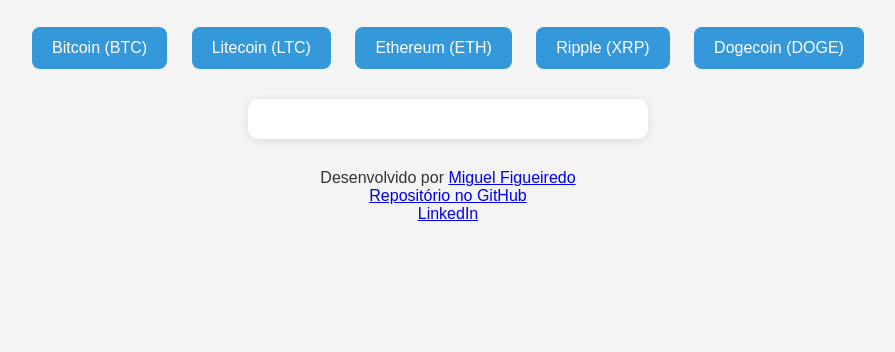
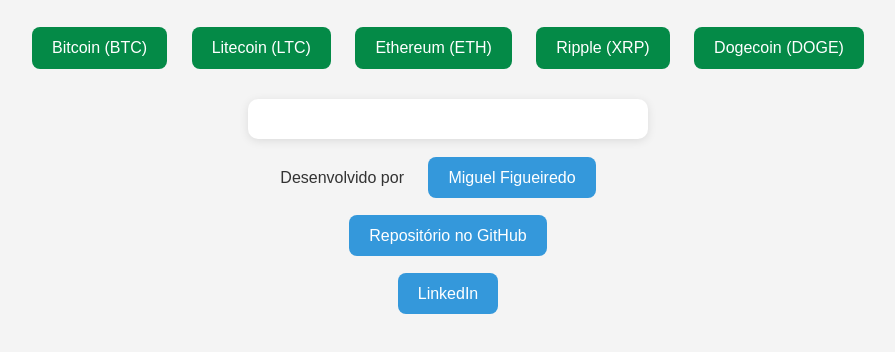
Before and after one commit to miguel-ffo/Landing-Page--TESPI, a plain HTML site: page index.html in a window 1280 px wide. Shown: the part 60-412 px from the top of the page, without its empty margins (192-1087 px from the left). Drawn offline with Linux system fonts and the light colour scheme.

Commit message:
Estilizando links

```diff
--- a/style.css
+++ b/style.css
@@ -22,7 +22,7 @@ h1 {
 
 /* Botões */
 button {
-    background-color: #3498db;
+    background-color: #048a47;
     color: white;
     border: none;
     padding: 12px 20px;
@@ -34,7 +34,7 @@ button {
 }
 
 button:hover {
-    background-color: #2980b9;
+    background-color: #02e473;
 }
 
 /* Resultado */
@@ -56,3 +56,48 @@ button:hover {
     font-size: 18px;
     margin: 5px 0;
 }
+
+#github a {
+    background-color: #3498db;
+    color: white;
+    border: none;
+    padding: 12px 20px;
+    margin: 20px;
+    border-radius: 8px;
+    cursor: pointer;
+    font-size: 16px;
+    transition: background-color 0.3s ease;
+    text-decoration: none;
+}
+
+#repo {
+    margin: 40px;
+
+}
+#repo a{
+    background-color: #3498db;
+    color: white;
+    border: none;
+    padding: 12px 20px;
+    border-radius: 8px;
+    cursor: pointer;
+    font-size: 16px;
+    transition: background-color 0.3s ease;
+    text-decoration: none;
+}
+
+#linkedin {
+    margin: 40px;
+
+}
+#linkedin a{
+    background-color: #3498db;
+    color: white;
+    border: none;
+    padding: 12px 20px;
+    border-radius: 8px;
+    cursor: pointer;
+    font-size: 16px;
+    transition: background-color 0.3s ease;
+    text-decoration: none;
+}
```
